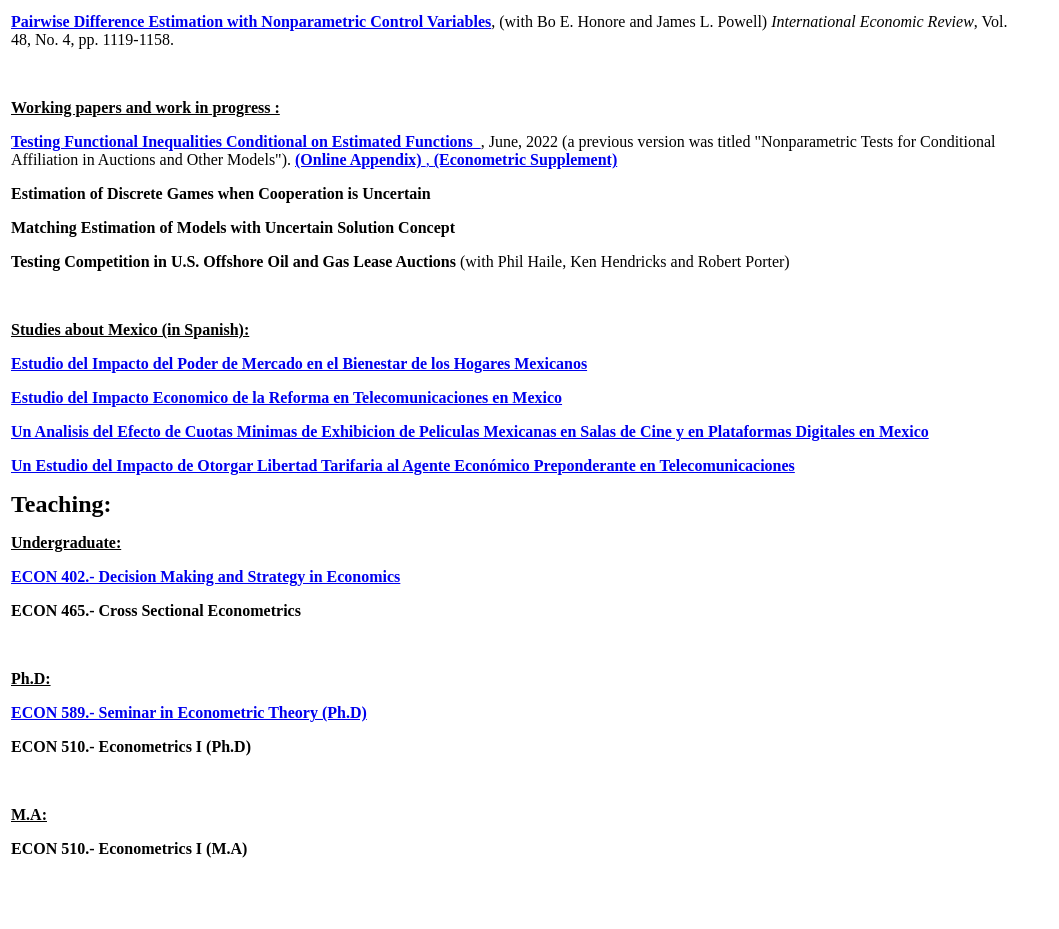
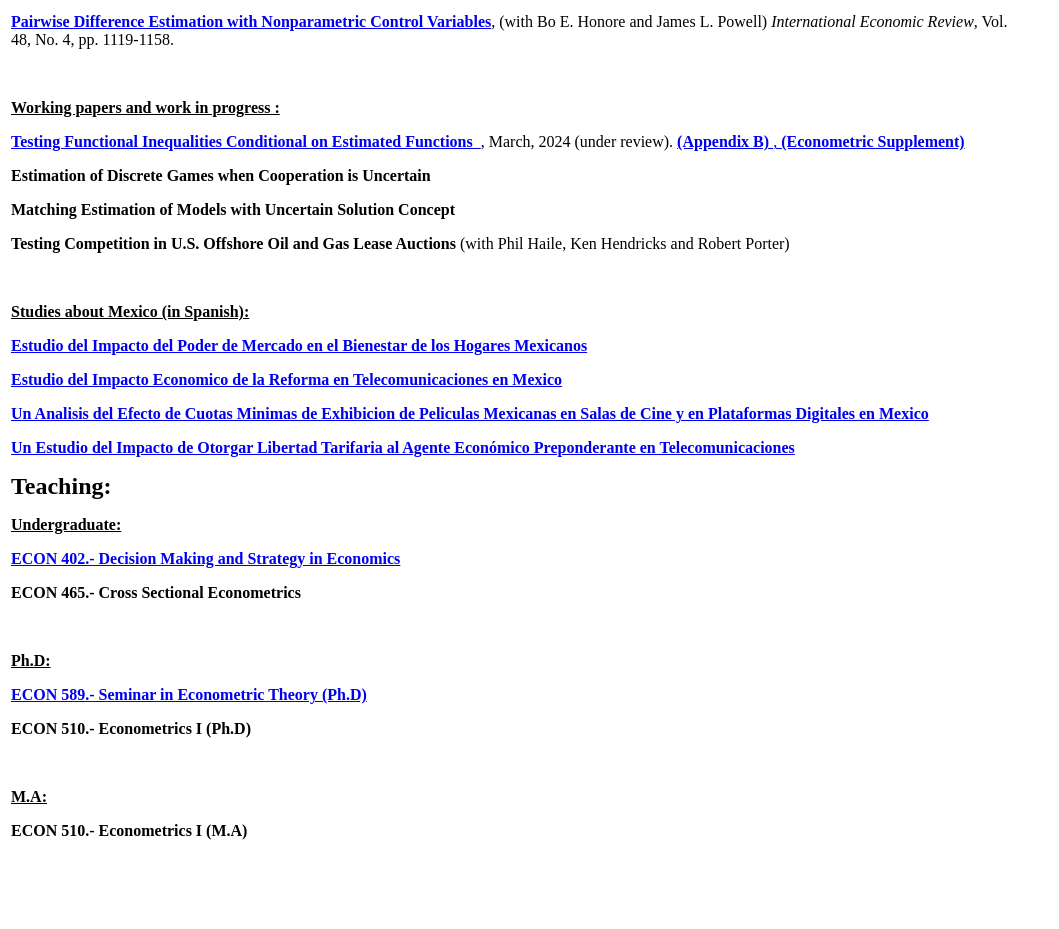
Before and after one commit to aaradill/aaradill.github.io, a plain HTML site: page index.html in a window 1280 px wide. Shown: the part 1544-2473 px from the top of the page, without its empty margins (0-1059 px from the left). Drawn offline with Linux system fonts and the light colour scheme.

Commit message:
changes march 13

```diff
--- a/index.html
+++ b/index.html
@@ -62,7 +62,7 @@
       <p align="left">&nbsp;</p>
       <p align="left"><b><u>Working papers and work in progress :</u></b>
 
-      <p align="left"><strong><a href="https://aaradill.github.io/condit-ineq-functions-paper.pdf">Testing Functional Inequalities Conditional on Estimated Functions&nbsp; </a></strong>,  June, 2022 (a previous version was titled "Nonparametric Tests for Conditional Affiliation in Auctions and Other Models").  <a href="https://aaradill.github.io/condit-ineq-functions-appendix.pdf"><strong> (Online Appendix) </strong> , </a> <a href="https://aaradill.github.io/condit-ineq-functions-supplement.pdf"><strong> (Econometric Supplement) </strong></a></p>
+      <p align="left"><strong><a href="https://aaradill.github.io/condit-ineq-functions-paper.pdf">Testing Functional Inequalities Conditional on Estimated Functions&nbsp; </a></strong>,  March, 2024 (under review).  <a href="https://aaradill.github.io/condit-ineq-functions-appendix-B.pdf"><strong> (Appendix B) </strong> , </a> <a href="https://aaradill.github.io/condit-ineq-functions-supplement.pdf"><strong> (Econometric Supplement) </strong></a></p>
 
       <p align="left"><strong>Estimation of Discrete Games when Cooperation is Uncertain</strong></p>
 
```
Also changed, not shown: 3 other files.
